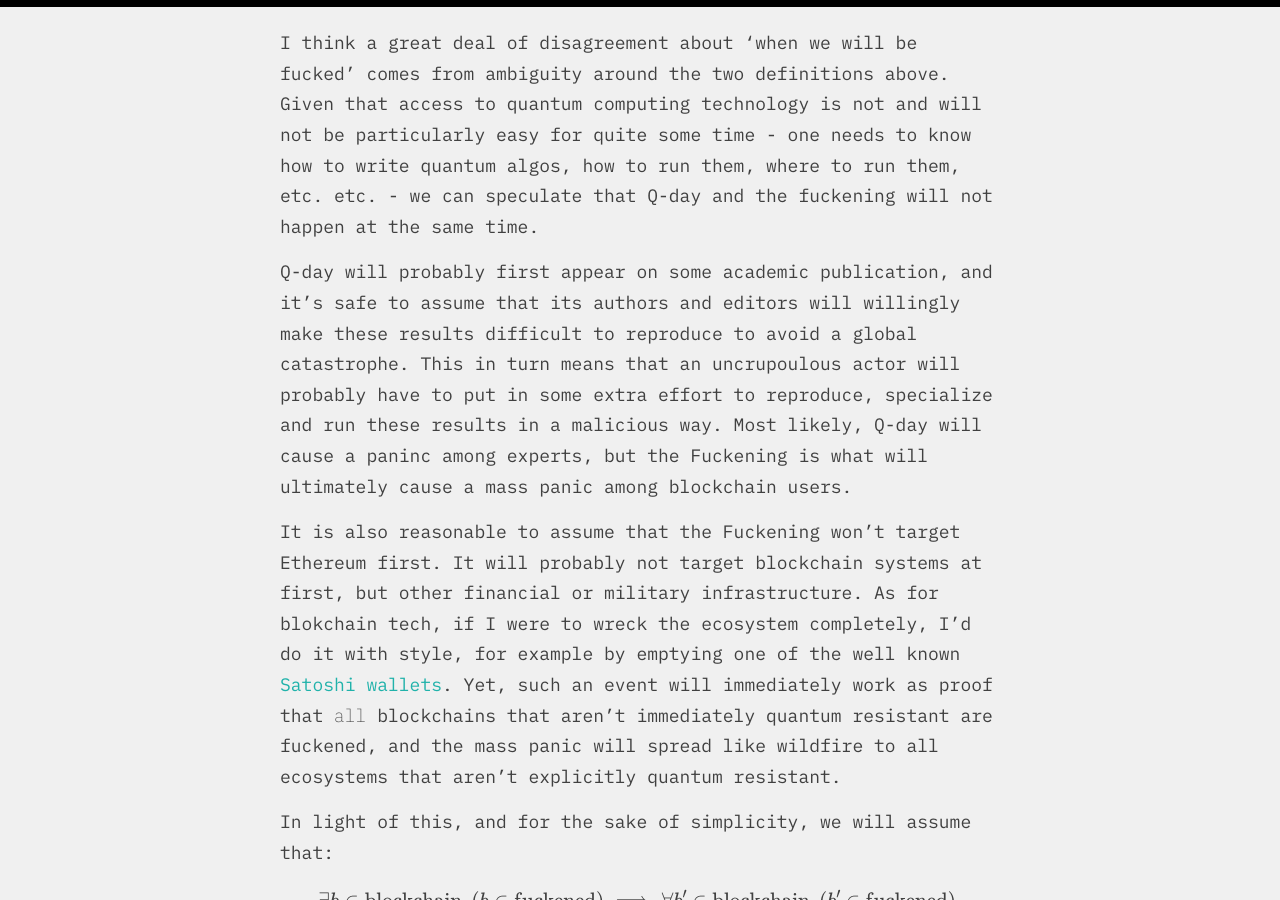
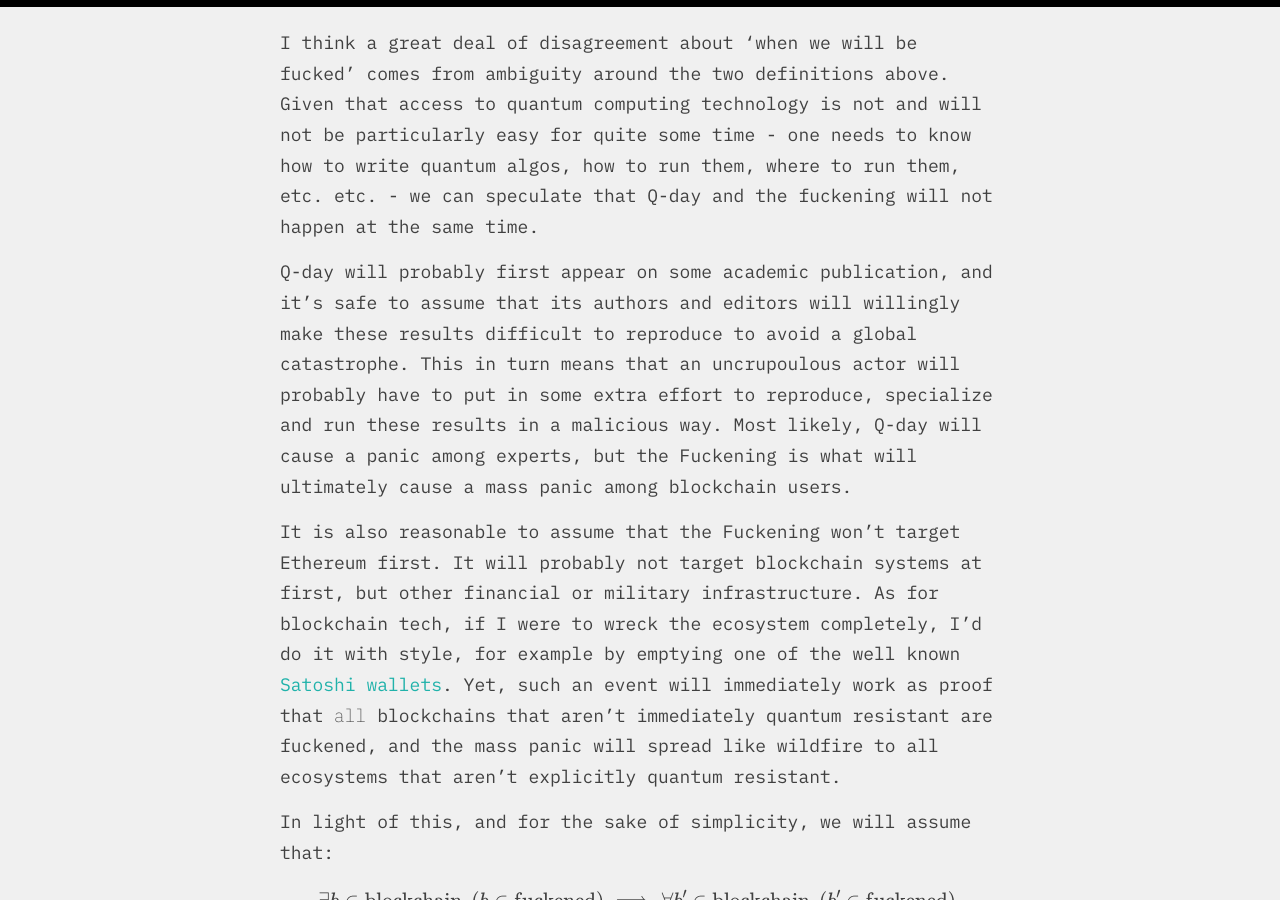
Before and after one commit to eric-downes/20sq-blog, a Jekyll site: the page built from _posts/2024-05-11-how-fucked-are-we.md, in a window 1280 px wide and 900 px high, scrolled down 1475 px. Built offline with Jekyll 4.4.1, drawn with Linux system fonts in a browser that asks for light colours; some web fonts are replaced; formulas are drawn with MathJax 3; some of the changed text lies outside the part shown.

Commit message:
Corrected some typos

```diff
--- a/_posts/2024-05-11-how-fucked-are-we.md
+++ b/_posts/2024-05-11-how-fucked-are-we.md
@@ -21,9 +21,9 @@ First of all, we need to draw some distinctions, and in this matter I find it us
 I think a great deal of disagreement about 'when we will be fucked' comes from ambiguity around the two definitions above. Given that access to quantum computing technology is not and will not be particularly easy for quite some time - one needs to know how to write quantum algos, how to run them, where to run them, etc. etc. - we can speculate that Q-day and the fuckening will not happen at the same time.
 
 Q-day will probably first appear on some academic publication, and it's safe to assume that its authors and editors will willingly make these results difficult to reproduce to avoid a global catastrophe.
-This in turn means that an uncrupoulous actor will probably have to put in some extra effort to reproduce, specialize and run these results in a malicious way. Most likely, Q-day will cause a paninc among experts, but the Fuckening is what will ultimately cause a mass panic among blockchain users.
+This in turn means that an uncrupoulous actor will probably have to put in some extra effort to reproduce, specialize and run these results in a malicious way. Most likely, Q-day will cause a panic among experts, but the Fuckening is what will ultimately cause a mass panic among blockchain users.
 
-It is also reasonable to assume that the Fuckening won't target Ethereum first. It will probably not target blockchain systems at first, but other financial or military infrastructure. As for blokchain tech, if I were to wreck the ecosystem completely, I'd do it with style, for example by emptying one of the well known [Satoshi wallets](https://www.blockchain.com/explorer/addresses/btc/1A1zP1eP5QGefi2DMPTfTL5SLmv7DivfNa). Yet, such an event will immediately work as proof that *all* blockchains that aren't immediately quantum resistant are fuckened, and the mass panic will spread like wildfire to all ecosystems that aren't explicitly quantum resistant.
+It is also reasonable to assume that the Fuckening won't target Ethereum first. It will probably not target blockchain systems at first, but other financial or military infrastructure. As for blockchain tech, if I were to wreck the ecosystem completely, I'd do it with style, for example by emptying one of the well known [Satoshi wallets](https://www.blockchain.com/explorer/addresses/btc/1A1zP1eP5QGefi2DMPTfTL5SLmv7DivfNa). Yet, such an event will immediately work as proof that *all* blockchains that aren't immediately quantum resistant are fuckened, and the mass panic will spread like wildfire to all ecosystems that aren't explicitly quantum resistant.
 
 In light of this, and for the sake of simplicity, we will assume that:
 
@@ -112,7 +112,7 @@ One could argue that, in case of a quantum attack to Ethereum, the value of the
 
 This, in turn, means that the chain will have to possibly stay paused for an extended period of time until things are finally figured out. I think it is naïve to postulate that Ethereum value will stay fixed when the chain is frozen. By then we will probably have Ethereum ETFs approved, and other derivatives built on top of them. It is also not necessarily obvious that CEXes will suspend trading ETH pairs: all in all, Ethereum is part of a broader, complex ecosystem, and its value will not depend just on what happens on DEXes or on the fact that funds can actually be moved on-chain.
 
-So the price of ETH may very well keep fluctuating, and given the dire situation it is overwhelmingly likely that it will move downwards as if the chain was never frozen. In the beginning I thought about modelling this mathematically as an exponentially decreasing function of type $\beta e^{-\alpha t}$, as it is proper of many physical dampening phenomena, but then I realized there's no real need In the end, after a few months hodlers will still find themselves hodling a worthless asset.
+So the price of ETH may very well keep fluctuating, and given the dire situation it is overwhelmingly likely that it will move downwards as if the chain was never frozen. In the beginning I thought about modelling this mathematically as an exponentially decreasing function of type $\beta e^{-\alpha t}$, as it is proper of many physical dampening phenomena, but then I realized there's no real need. In the end, after a few months hodlers will still find themselves hodling a worthless asset.
 
 Even worse, if the attack does not happen on Ethereum first, but for example on Bitcoin as we postulated in the beginning, we wouldn't even have an objective reason to freeze the chain, making the crash even worse.
 
```
